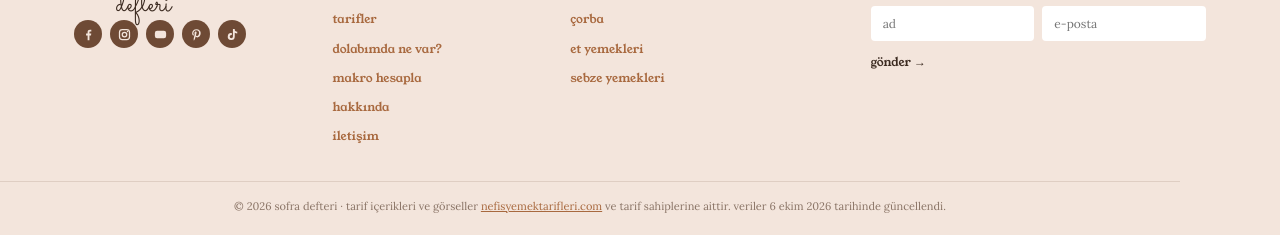
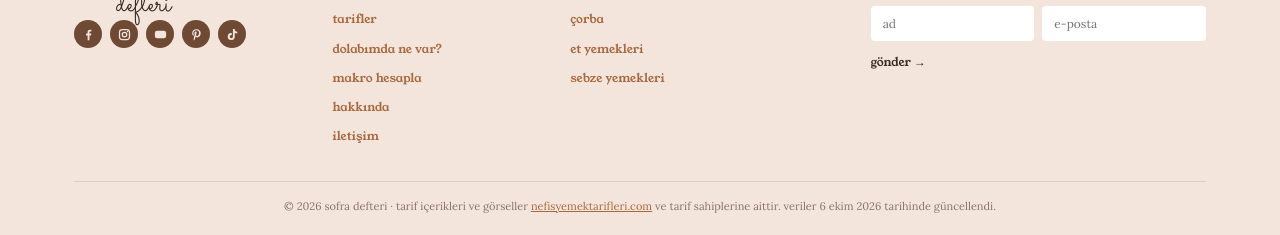
Before and after one commit to caglarsapmaz/sofradefteri, a plain HTML site: page frontend/index.html in a window 1280 px wide. Shown: the part 1427-1662 px from the top of the page. Drawn offline with Linux system fonts and the light colour scheme.

Commit message:
Footer telif satırını ortala
margin: 0 kuralı .container ortalamasını eziyordu; metin ve ayırıcı çizgi
footer içeriğiyle aynı hizaya getirildi.

```diff
--- a/frontend/css/style.css
+++ b/frontend/css/style.css
@@ -458,10 +458,9 @@ ul[role="list"] { list-style: none; margin: 0; padding: 0; }
 .newsletter-send:hover { color: var(--brown-500); }
 .newsletter-msg { font-size: 12px; color: var(--brown-700); margin: 8px 0 0; min-height: 1.2em; }
 
-.copyright {
-  font-size: 11px; color: var(--muted); text-align: center; margin: 0;
-  padding-top: 16px; padding-bottom: 20px; border-top: 1px solid rgba(110, 74, 53, .15);
-}
+/* margin: 0 auto -> .container ortalaması korunur; ayırıcı çizgi ::before ile içerik genişliğinde kalır */
+.copyright { font-size: 11px; color: var(--muted); text-align: center; margin: 0 auto; padding-bottom: 20px; }
+.copyright::before { content: ""; display: block; height: 1px; background: rgba(110, 74, 53, .15); margin-bottom: 16px; }
 .copyright a { color: var(--brown-500); }
 
 /* ==========================================================================
```
